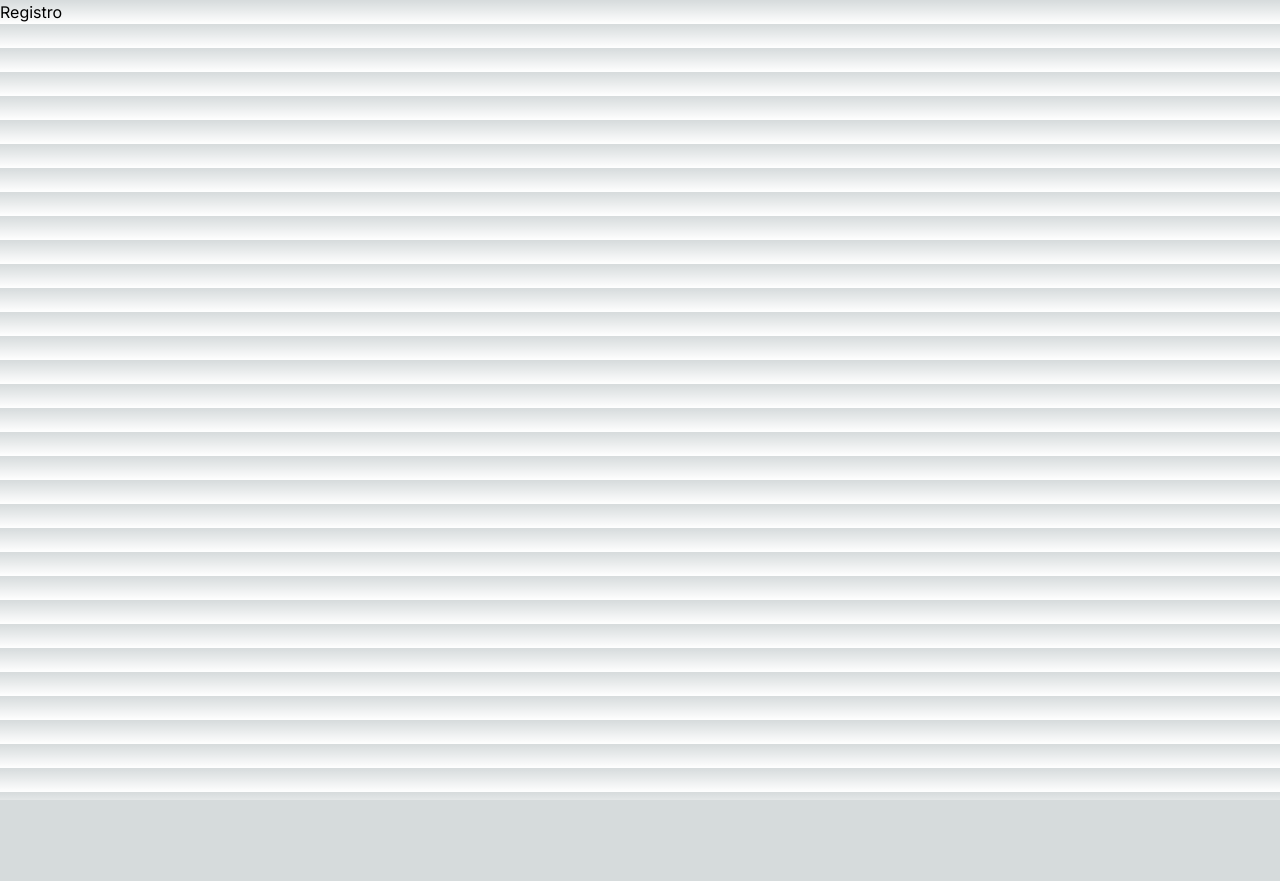
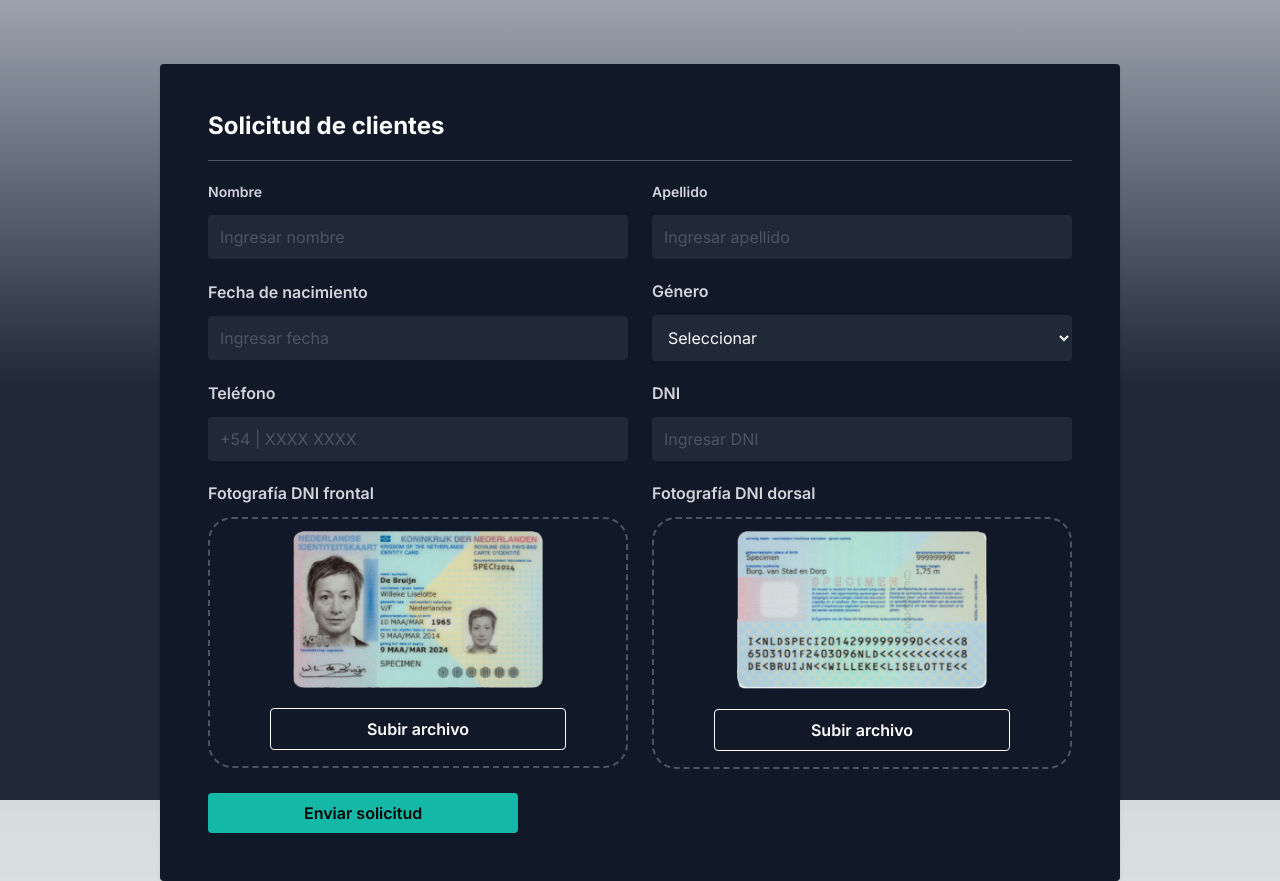
Before and after one commit to francocampaiola/megapix, a Next.js app: page /registro in a window 1280 px wide. Before the commit the page ends 800 px from the top, so only its background shows below. Built offline with nearby package versions, Linux system fonts and the light colour scheme.

Commit message:
add UI /registro

```diff
--- a/src/app/registro/page.tsx
+++ b/src/app/registro/page.tsx
@@ -1,5 +1,82 @@
+import Image from 'next/image'
+
 export default function Registro() {
     return (
-      <div>Registro</div>
+        <div className="w-full bg-gray-800 h-screen">
+            <div className="bg-gradient-to-b from-gray-400 to-black-600 h-96"></div>
+            <div className="max-w-5xl mx-auto px-6 sm:px-6 lg:px-8 mb-12">
+                <div className="bg-gray-900 w-full shadow rounded p-8 sm:p-12 -mt-80">
+                    <p className="text-2xl font-bold leading-7 text-left text-white">Solicitud de clientes</p>
+                    <hr className='mt-5 border-gray-600' />
+                    <form action="" method="post">
+                        <div className="md:flex items-center mt-6">
+                            <div className="w-full md:w-1/2 flex flex-col">
+                                <label className="text-sm font-semibold leading-none text-gray-300">Nombre</label>
+                                <input type="text" className="leading-none text-gray-50 p-3 focus:outline-none focus:border-blue-700 mt-4 border-0 bg-gray-800 rounded placeholder-gray-600" placeholder='Ingresar nombre' />
+                            </div>
+                            <div className="w-full md:w-1/2 flex flex-col md:ml-6 md:mt-0 mt-4">
+                                <label className="text-sm font-semibold leading-none text-gray-300">Apellido</label>
+                                <input type="text" className="leading-none text-gray-50 p-3 focus:outline-none focus:border-blue-700 mt-4 border-0 bg-gray-800 rounded placeholder-gray-600" placeholder='Ingresar apellido' />
+                            </div>
+                        </div>
+                        <div className="md:flex items-center mt-6">
+                            <div className="w-full md:w-1/2 flex flex-col">
+                                <label className="font-semibold leading-none text-gray-300">Fecha de nacimiento</label>
+                                <input type="text" className="leading-none text-gray-50 p-3 focus:outline-none focus:border-blue-700 mt-4 border-0 bg-gray-800 rounded placeholder-gray-600" placeholder='Ingresar fecha' />
+                            </div>
+                            <div className="w-full md:w-1/2 flex flex-col md:ml-6 md:mt-0 mt-4">
+                                <label className="font-semibold leading-none text-gray-300">Género</label>
+                                <select className="leading-none text-gray-50 p-3 focus:outline-none focus:border-blue-700 mt-4 border-0 bg-gray-800 rounded placeholder-gray-600">
+                                    <option defaultValue={'Seleccionar'}>Seleccionar</option>
+                                    <option>Masculino</option>
+                                    <option>Femenino</option>
+                                    <option>Prefiero no especificarlo</option>
+                                </select>
+                            </div>
+                        </div>
+                        <div className="md:flex items-center mt-6">
+                            <div className="w-full md:w-1/2 flex flex-col">
+                                <label className="font-semibold leading-none text-gray-300">Teléfono</label>
+                                <input type="text" className="leading-none text-gray-50 p-3 focus:outline-none focus:border-blue-700 mt-4 border-0 bg-gray-800 rounded placeholder-gray-600" placeholder='+54 | XXXX XXXX' />
+                            </div>
+                            <div className="w-full md:w-1/2 flex flex-col md:ml-6 md:mt-0 mt-4">
+                                <label className="font-semibold leading-none text-gray-300">DNI</label>
+                                <input type="text" className="leading-none text-gray-50 p-3 focus:outline-none focus:border-blue-700 mt-4 border-0 bg-gray-800 rounded placeholder-gray-600" placeholder='Ingresar DNI' />
+                            </div>
+                        </div>
+                        <div className="md:flex items-center mt-6">
+                            <div className="w-full md:w-1/2 flex flex-col">
+                                <label className="font-semibold leading-none text-gray-300">Fotografía DNI frontal</label>
+                                <div className="flex flex-col justify-center items-center text-center mt-4 border-dashed border-2 border-gray-600 rounded-3xl">
+                                    <Image src={'/ui/registro/DNI_frontal.png'} width={100} height={100} className='mt-3' style={{
+                                        width: '60%',
+                                        height: 'auto'
+                                    }} alt='DNI frontal' />
+                                    <button className="mt-5 mb-4 bg-transparent hover:bg-gray-500 text-white font-semibold hover:text-white py-2 px-24 border border-white hover:border-transparent rounded">
+                                        Subir archivo
+                                    </button>
+                                    <input type="file" id='getFile' accept='image/*' className='hidden' />
+                                </div>
+                            </div>
+                            <div className="w-full md:w-1/2 flex flex-col md:ml-6">
+                                <label className="font-semibold leading-none text-gray-300">Fotografía DNI dorsal</label>
+                                <div className="flex flex-col justify-center items-center text-center mt-4 border-dashed border-2 border-gray-600 rounded-3xl">
+                                    <Image src={'/ui/registro/DNI_dorsal.png'} width={100} height={100} className='mt-3' style={{
+                                        width: '60%',
+                                        height: 'auto'
+                                    }} alt='DNI frontal' />
+                                    <button className="mt-5 mb-4 bg-transparent hover:bg-gray-500 text-white font-semibold hover:text-white py-2 px-24 border border-white hover:border-transparent rounded">
+                                        Subir archivo
+                                    </button>
+                                </div>
+                            </div>
+                        </div>
+                        <button className="mt-6 bg-teal-500 hover:bg-teal-600 text-black font-semibold hover:text-black py-2 px-24 hover:border-transparent rounded">
+                            Enviar solicitud
+                        </button>
+                    </form>
+                </div>
+            </div>
+        </div>
     )
-  }
+}
```
Also changed, not shown: public/ui/registro/DNI_dorsal.png (added), public/ui/registro/DNI_frontal.png (added).
